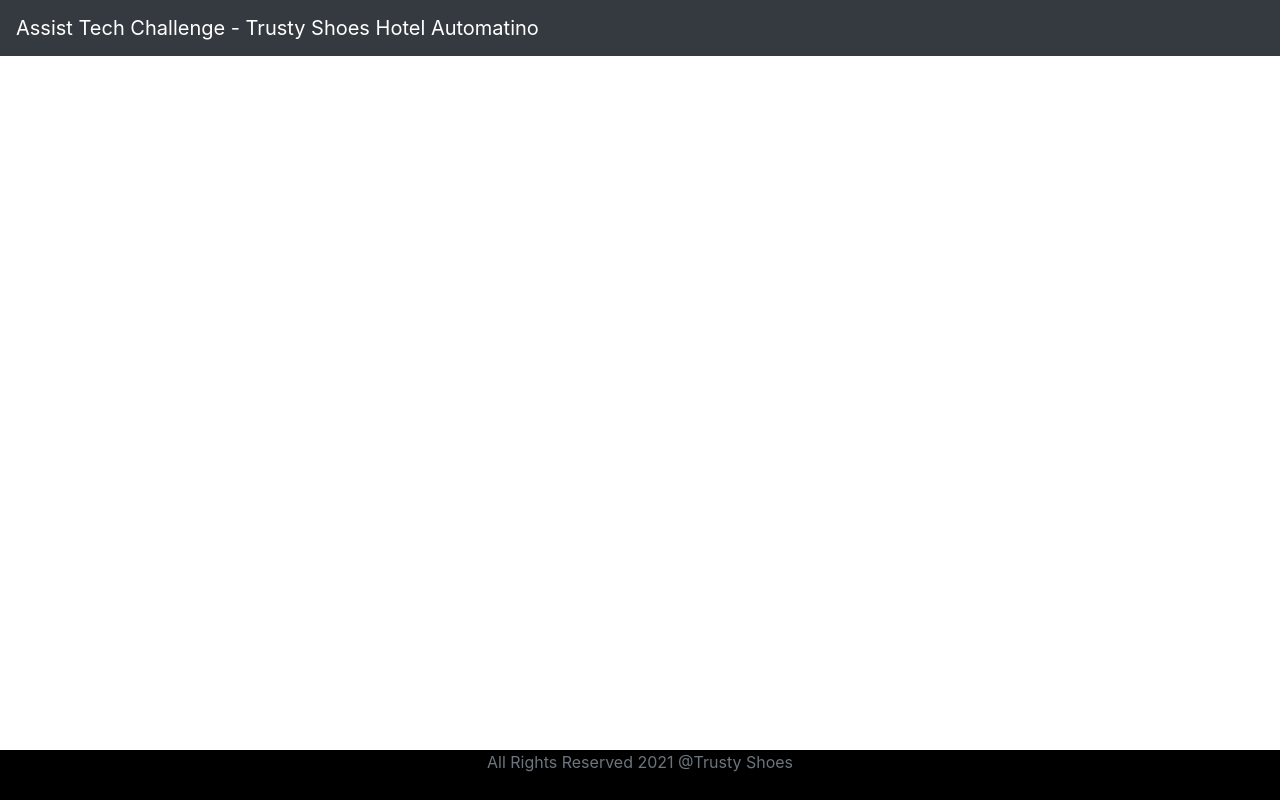
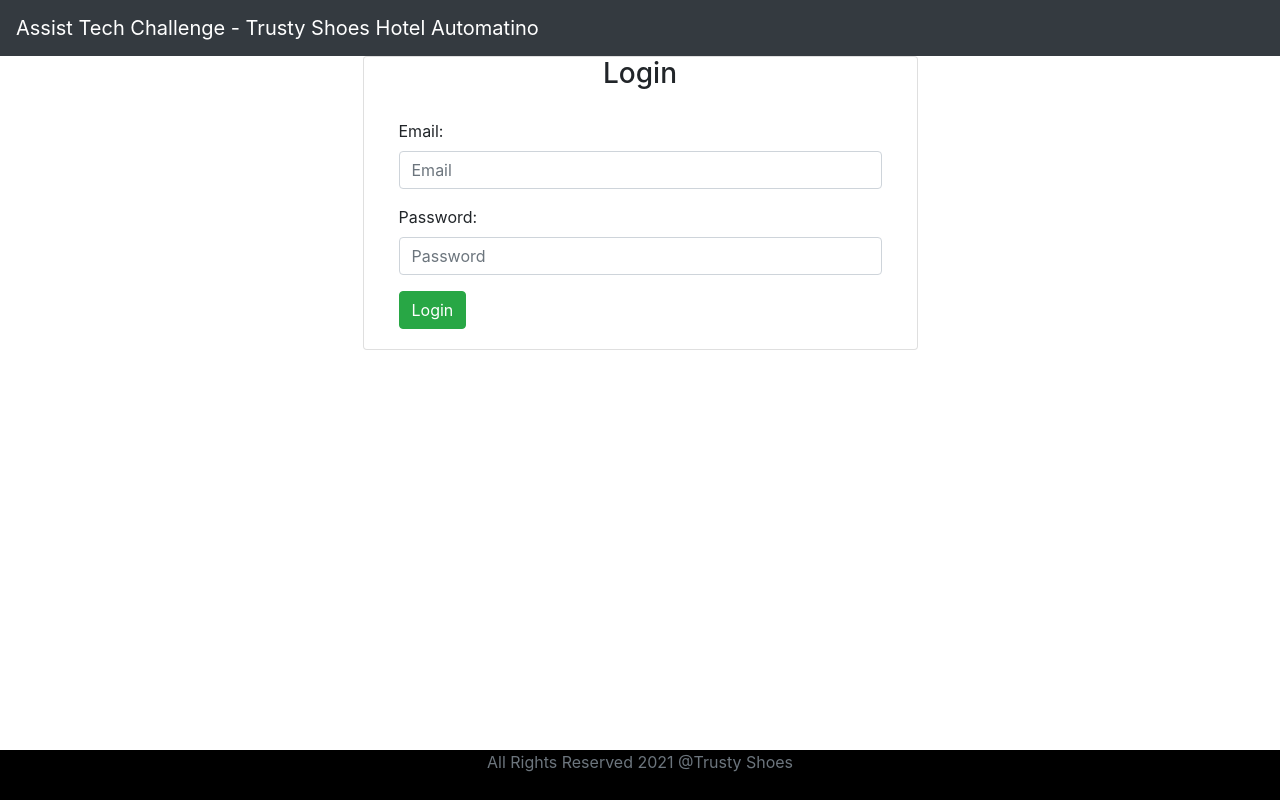
Before and after one commit to razvanf1/Hotel-Automatino, a React (Create React App) app in the folder frontend/: page / in a window 1280 px wide. Built offline with nearby package versions, Linux system fonts and the light colour scheme.

Commit message:
Fixed login frontend and backend

```diff
--- a/frontend/src/App.js
+++ b/frontend/src/App.js
@@ -7,6 +7,7 @@ import ListRoomComponent from './components/ListRoomComponent'
 import CreateRoomComponent from './components/CreateRoomComponent';
 import UpdateRoomComponent from './components/UpdateRoomComponent';
 import StaffComponent from './components/StaffComponent';
+import LoginComponent from './components/LoginComponent';
 
 function App() {
   return (
@@ -15,7 +16,7 @@ function App() {
             <HeaderComponent />
                 <div className="container">
                   <Switch>
-                    {/* <Route path = "/" exact component = {ListRoomComponent}></Route> */}
+                    <Route path = "/" exact component = {LoginComponent}></Route>
                     <Route path = "/admin" exact component = {ListRoomComponent}></Route>
                     <Route path = "/admin/add-room" component = {CreateRoomComponent}></Route>
                     <Route path = "/admin/update-room/:id" component = {UpdateRoomComponent}></Route>
--- /dev/null
+++ b/frontend/src/components/LoginComponent.jsx
@@ -0,0 +1,76 @@
+import React, { Component } from 'react';
+import AdminServices from '../services/AdminService'
+
+class LoginComponent extends Component {
+    constructor(props)
+        {
+            super(props)
+            this.state = {
+                email: '',
+                password: ''
+            }
+
+            this.changeEmailHandler = this.changeEmailHandler.bind(this);
+            this.changePasswordHandler = this.changePasswordHandler.bind(this);
+            this.loginUser = this.loginUser.bind(this);
+        }
+
+        changeEmailHandler = (event) => {
+            this.setState({email: event.target.value});
+        }
+
+        changePasswordHandler = (event) => {
+            this.setState({password: event.target.value});
+        }
+
+        loginUser = (event) =>{
+            event.preventDefault();
+            let user = {email: this.state.email, password: this.state.password};
+            console.log('user => ' + JSON.stringify(user));
+
+            AdminServices.getAdmin(user).then((response) => {
+                localStorage.setItem("user-info", JSON.stringify(response));
+                this.props.history.push("/admin");
+                console.log(response);
+            }, (error) => {
+                console.log(error);
+            });
+
+
+        }
+
+
+    render() {
+        return (
+            <div>
+                <div>
+                    <div className = "container">
+                        <div className = "row">
+                            <div className = "card col-md-6 offset-md-3 offset-md-3">
+                                <h3 className="text-center">Login</h3>
+                                <div className="card-body">
+                                    <form>
+                                        <div className ="form-group">
+                                            <label> Email: </label>
+                                            <input placeholder="Email" name="email" className="form-control"
+                                                value={this.state.email} onChange={this.changeEmailHandler}/>
+                                        </div>
+                                        <div className ="form-group">
+                                            <label > Password: </label>
+                                            <input placeholder="Password" name="type" className="form-control" type="password"
+                                                value={this.state.password} onChange={this.changePasswordHandler}/>
+                                        </div>
+
+                                        <button className="btn btn-success" onClick={this.loginUser}>Login</button>
+                                    </form>
+                                </div>
+                            </div>
+                        </div>
+                    </div>
+                </div>
+            </div>
+        );
+    }
+}
+
+export default LoginComponent;
--- a/frontend/src/components/UpdateRoomComponent.jsx
+++ b/frontend/src/components/UpdateRoomComponent.jsx
@@ -33,7 +33,7 @@ class UpdateRoomComponent extends Component {
         }
 
         editRoom = (event) => {
-            event.preventDefault()
+            event.preventDefault();
             let room = {number: this.state.number, type: this.state.type, price: this.state.price};
             console.log('room => ' + JSON.stringify(room));
             RoomService.updateRoom(room, this.state.id).then( res => {
--- /dev/null
+++ b/frontend/src/services/AdminService.js
@@ -0,0 +1,12 @@
+import axios from 'axios';
+
+const ADMIN_API_BASE_URL = "http://localhost:8080/api/v1/admins/login";
+
+class AdminServices{
+    getAdmin(user){
+        return axios.post(ADMIN_API_BASE_URL, user);
+    }
+
+}
+
+export default new AdminServices();
```
Also changed, not shown: 1 other file (tests, documents, lock files or other folders).
